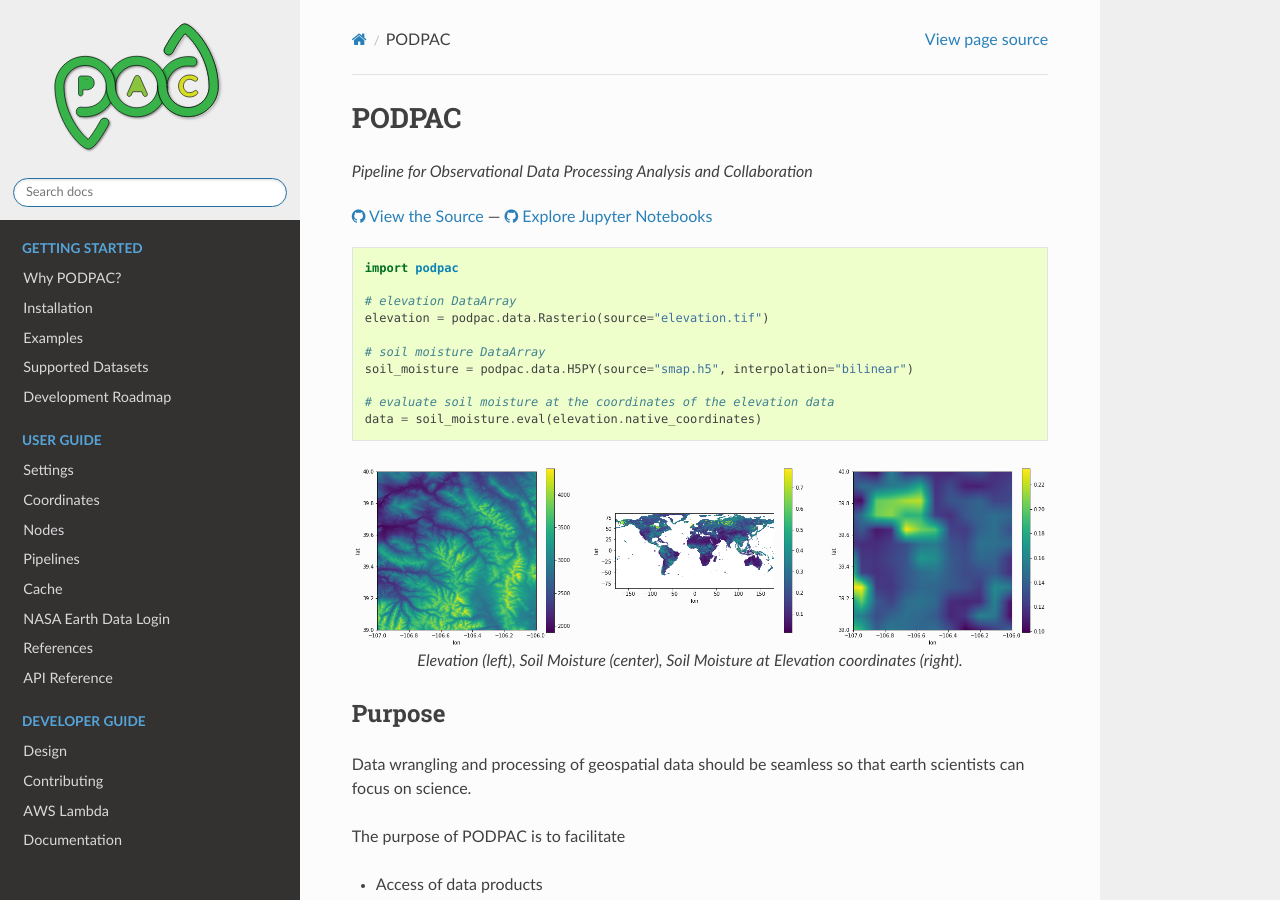
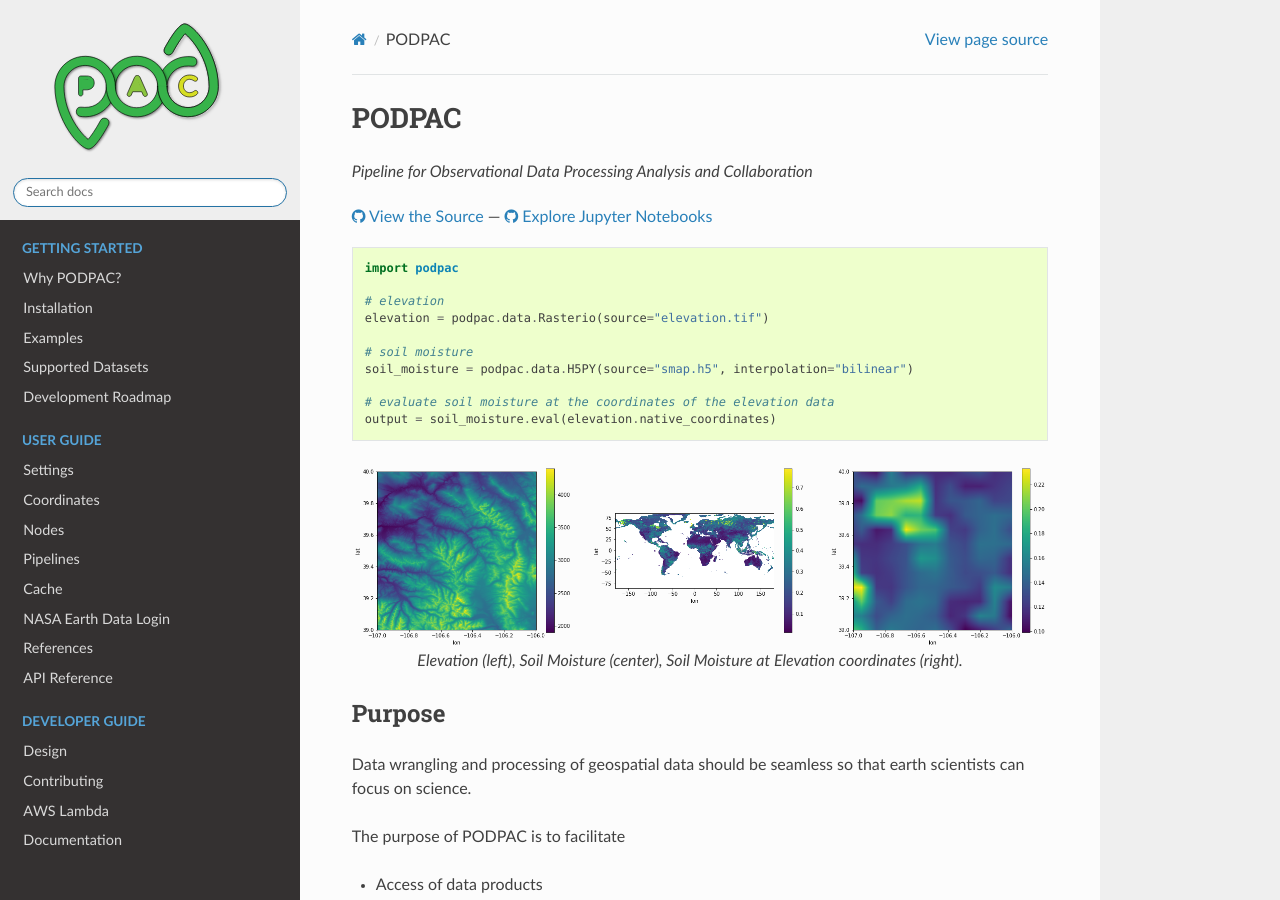
Before and after one commit to creare-com/podpac, a Sphinx documentation site: the page built from doc/source/index.rst, in a window 1280 px wide and 900 px high. Built offline with Sphinx 7.4.7 and the Read the Docs theme 2.0.0, drawn with Linux system fonts in a browser that asks for light colours.

Commit message:
DOC: refine example (2)

```diff
--- a/doc/source/index.rst
+++ b/doc/source/index.rst
@@ -17,14 +17,14 @@ PODPAC
 
     import podpac
 
-    # elevation DataArray
+    # elevation
     elevation = podpac.data.Rasterio(source="elevation.tif")
 
-    # soil moisture DataArray
+    # soil moisture
     soil_moisture = podpac.data.H5PY(source="smap.h5", interpolation="bilinear")
 
     # evaluate soil moisture at the coordinates of the elevation data
-    data = soil_moisture.eval(elevation.native_coordinates)
+    output = soil_moisture.eval(elevation.native_coordinates)
 
 
 .. figure:: /_static/img/demo-figure.png
```
